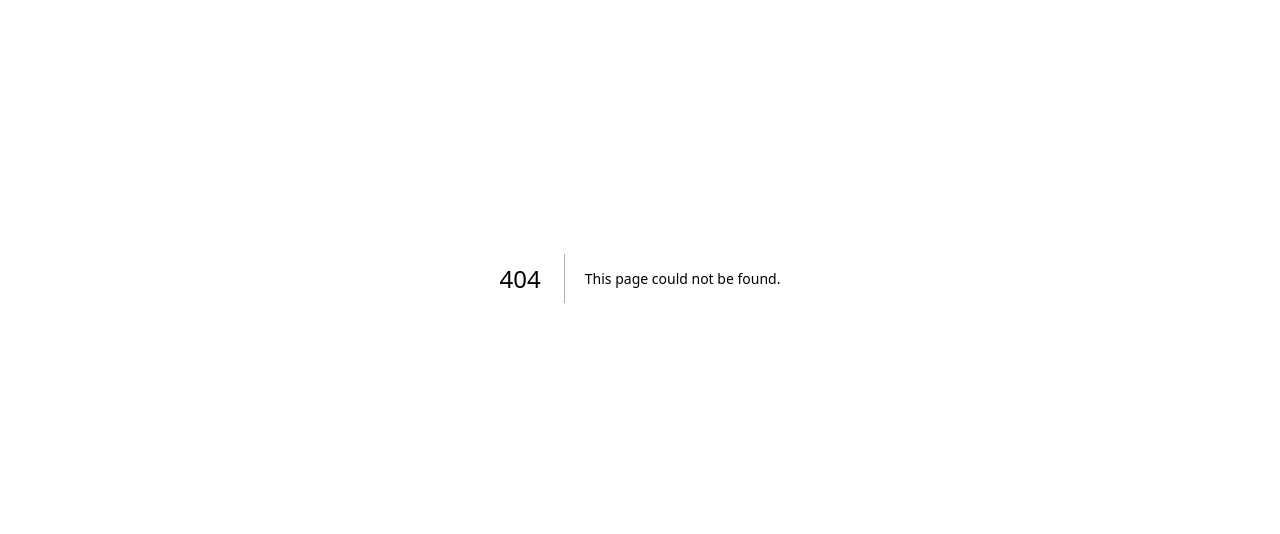
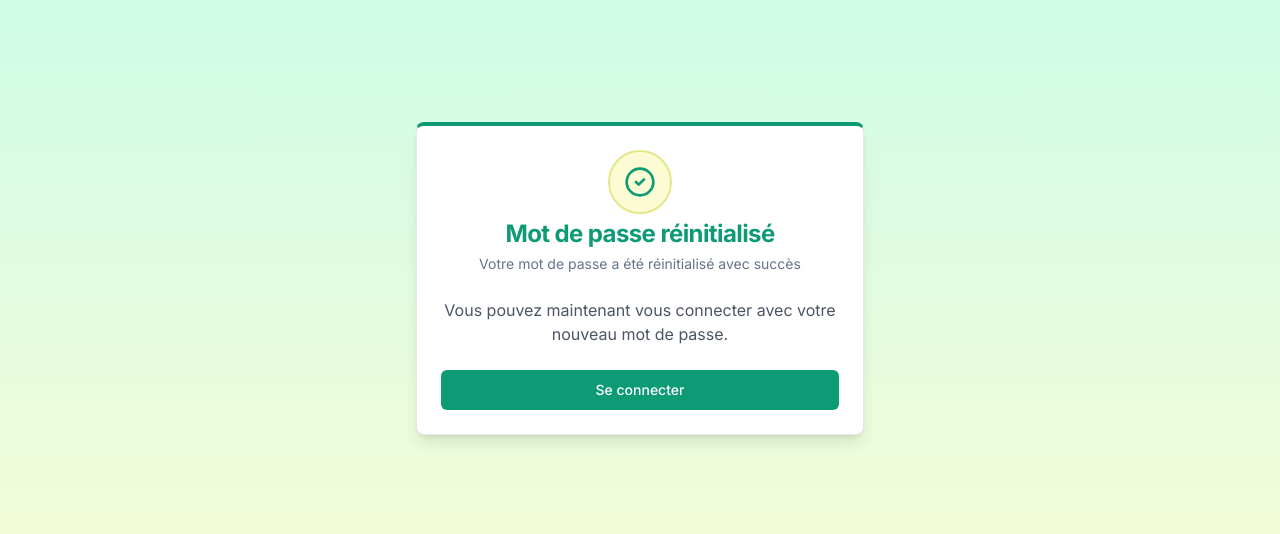
Before and after one commit to iir-24-25/projet-devops-g7-xg7_g3, a Next.js app in the folder web/: page /reset-succes in a window 1280 px wide. Before the commit this address had no page. Shown: the part 122-656 px from the top of the page. Built offline with nearby package versions, Linux system fonts and the light colour scheme.

Commit message:
feat(succes) reset-succes    -create page pour reet-succes Refs: #204

```diff
--- /dev/null
+++ b/web/src/app/reset-succes/page.tsx
@@ -0,0 +1,28 @@
+import Link from "next/link"
+import { Button } from "@/components/ui/button"
+import { Card, CardContent, CardDescription, CardFooter, CardHeader, CardTitle } from "@/components/ui/card"
+import { CheckCircle2 } from "lucide-react"
+
+export default function ResetSuccessPage() {
+  return (
+    <div className="flex min-h-screen items-center justify-center bg-gradient-to-b from-primary-light to-secondary-light px-4 py-12">
+      <Card className="w-full max-w-md border-t-4 border-t-primary shadow-lg">
+        <CardHeader className="space-y-1">
+          <div className="mx-auto flex h-16 w-16 items-center justify-center rounded-full bg-secondary-light border-2 border-secondary">
+            <CheckCircle2 className="h-8 w-8 text-primary" />
+          </div>
+          <CardTitle className="text-center text-2xl font-bold text-primary">Mot de passe réinitialisé</CardTitle>
+          <CardDescription className="text-center">Votre mot de passe a été réinitialisé avec succès</CardDescription>
+        </CardHeader>
+        <CardContent className="text-center">
+          <p className="text-gray-600">Vous pouvez maintenant vous connecter avec votre nouveau mot de passe.</p>
+        </CardContent>
+        <CardFooter>
+          <Link href="/login" className="w-full">
+            <Button className="w-full bg-primary hover:bg-primary-hover text-white">Se connecter</Button>
+          </Link>
+        </CardFooter>
+      </Card>
+    </div>
+  )
+}
```
